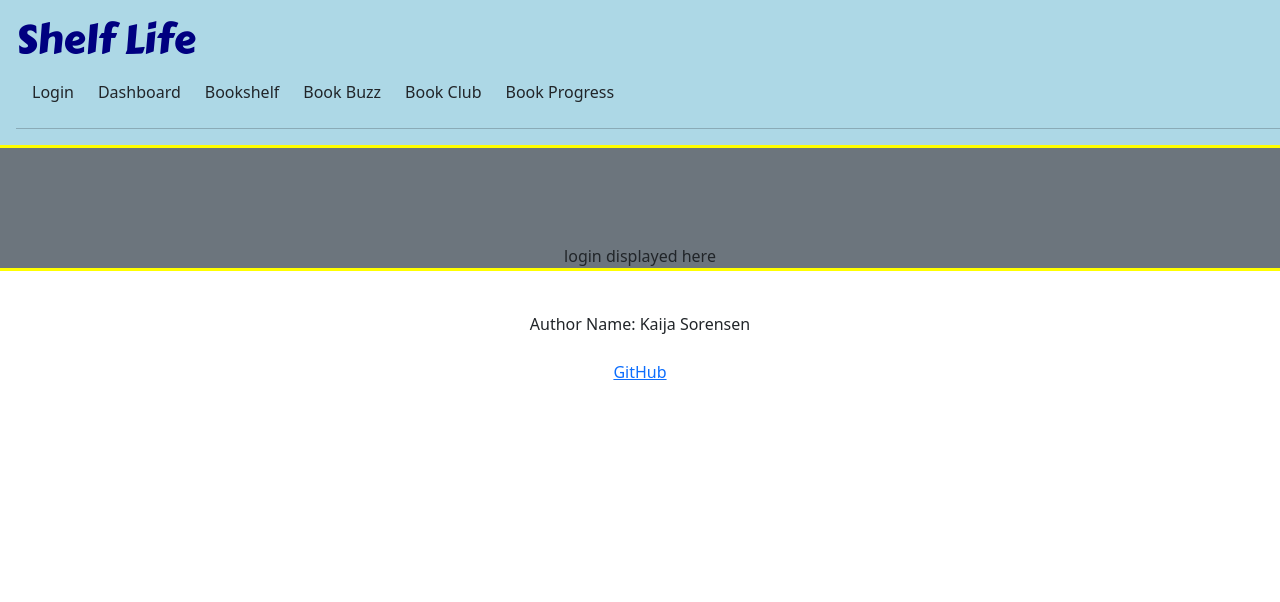
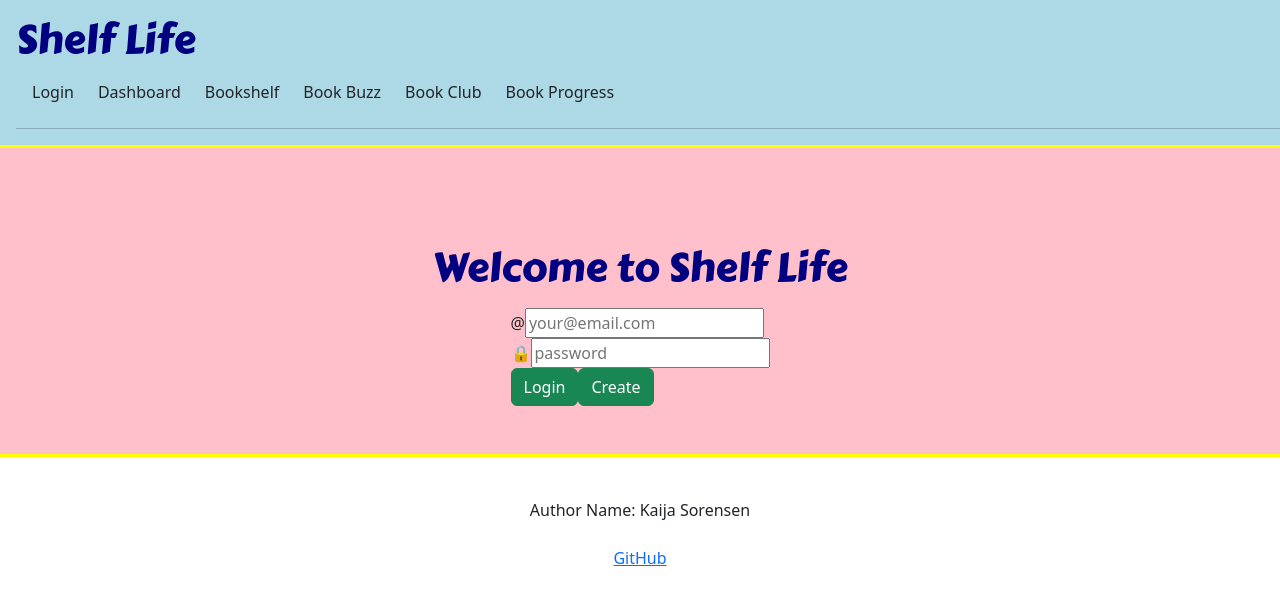
Before and after one commit to kaijakaye/startup, a React (Vite) app in the folder startup-react-p1/: page /login in a window 1280 px wide. Shown: the top 602 px of the page. Built offline with nearby package versions, Linux system fonts and the light colour scheme.

Commit message:
login.jsx

```diff
--- a/startup-react-p1/src/login/login.jsx
+++ b/startup-react-p1/src/login/login.jsx
@@ -2,8 +2,20 @@ import React from 'react';
 
 export function Login() {
   return (
-    <main className="container-fluid bg-secondary text-center">
-      <div>login displayed here</div>
+    <main>
+      <h1>Welcome to Shelf Life</h1>
+      <form method="get" action="bookshelf.html">
+        <div>
+          <span>@</span>
+          <input type="email" placeholder="your@email.com" />
+        </div>
+        <div>
+          <span>🔒</span>
+          <input type="password" placeholder="password" />
+        </div>
+        <button className="btn btn-success" type="submit">Login</button>
+        <button className="btn btn-success" type="submit">Create</button>
+      </form>
     </main>
   );
 }
```
